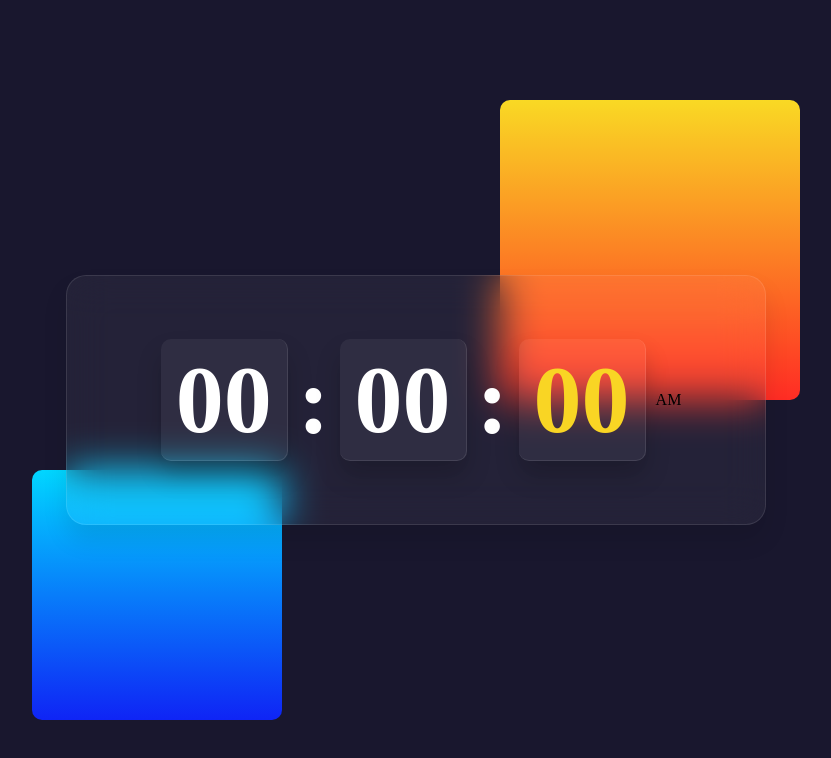
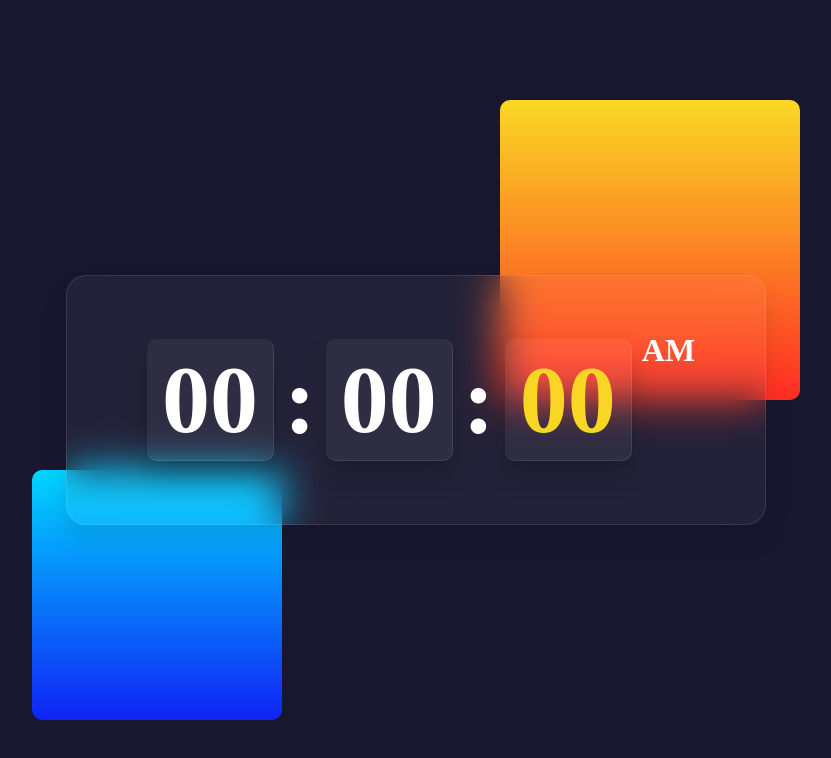
Before and after one commit to ShaileshBisht/glass-clock, a plain HTML site: page index.html in a window 1280 px wide. Shown: the whole page, without its empty margins (224-1055 px from the left). Drawn offline with Linux system fonts and the light colour scheme.

Commit message:
add style to #ampm

```diff
--- a/style.css
+++ b/style.css
@@ -86,3 +86,11 @@ section::after {
 .clock .container h2#seconds {
   color: #f9d524;
 }
+
+#ampm {
+  position: relative;
+  top: -50px;
+  font-size: 2em;
+  color: #fff;
+  font-weight: 700;
+}
```
